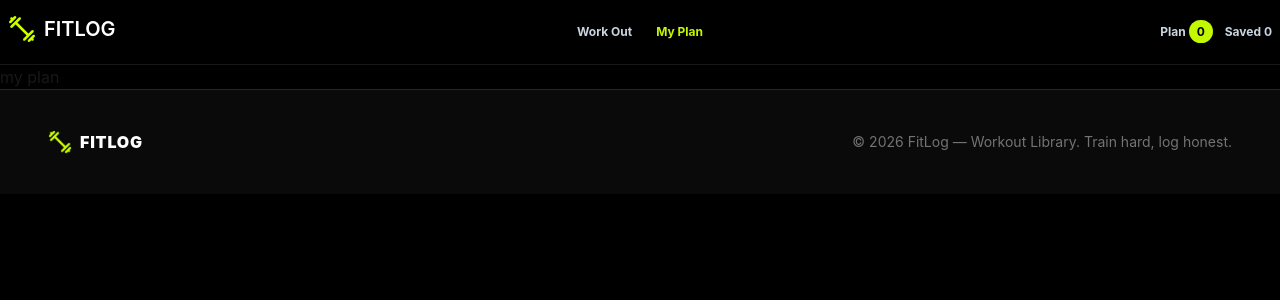
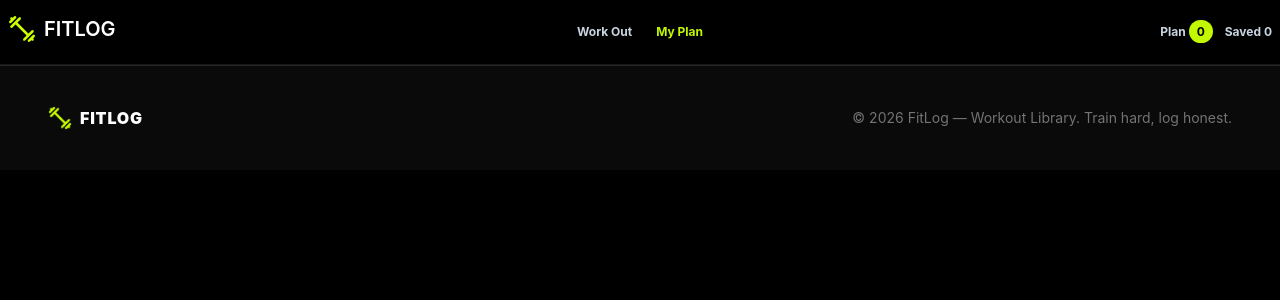
Before and after one commit to dhiman067/assignment-06, a Next.js app: page /myPlans in a window 1280 px wide. Shown: the top 300 px of the page. Built offline with nearby package versions, Linux system fonts and the light colour scheme.

Commit message:
context api created

```diff
--- /dev/null
+++ b/src/Components/ActionButton/TodaysPlanBtn.tsx
@@ -0,0 +1,33 @@
+'use client'
+import { exerciseContext } from '@/ContextApi/Context';
+import { Ifit } from '@/type';
+import { Calendar } from 'lucide-react';
+import { useContext } from 'react';
+
+const TodaysPlanBtn = ({data}:{data:Ifit}) => {
+    const state = useContext(exerciseContext)
+    const {todaysPlan,setTodaysPlan} = state
+    console.log(todaysPlan);
+    const handleTodayPlan = ()=>{
+        if(todaysPlan.includes(data)){
+            alert("already added")
+            return
+        }
+        else{
+            setTodaysPlan([...todaysPlan,data])
+            alert(`${data.name} added`)
+        }
+    }
+    return (
+        <div>
+            <button
+            onClick={handleTodayPlan}
+            className="flex-1 min-w-[160px] bg-[#ccff00] hover:bg-[#b8e600] text-black font-bold text-xs sm:text-sm tracking-wide py-3 px-4 rounded-xl flex items-center justify-center gap-2 transition-colors cursor-pointer">
+              <Calendar className="w-4 h-4 stroke-[2.5]" />
+              <span>Add to today&apos;s plan</span>
+            </button>
+        </div>
+    );
+};
+
+export default TodaysPlanBtn;
--- a/src/Components/ExerciseDetail.tsx
+++ b/src/Components/ExerciseDetail.tsx
@@ -1,6 +1,7 @@
 import { Ifit } from '@/type';
 import Image from 'next/image';
 import { Calendar, Bookmark } from 'lucide-react';
+import TodaysPlanBtn from './ActionButton/TodaysPlanBtn';
 
 const ExerciseDetail = ({data}:{data:Ifit}) => {
     return (
@@ -126,10 +127,7 @@ const ExerciseDetail = ({data}:{data:Ifit}) => {
 
           {/* Action Buttons */}
           <div className="flex flex-wrap items-center gap-3 pt-2">
-            <button className="flex-1 min-w-[160px] bg-[#ccff00] hover:bg-[#b8e600] text-black font-bold text-xs sm:text-sm tracking-wide py-3 px-4 rounded-xl flex items-center justify-center gap-2 transition-colors cursor-pointer">
-              <Calendar className="w-4 h-4 stroke-[2.5]" />
-              <span>Add to today&apos;s plan</span>
-            </button>
+            <TodaysPlanBtn data={data}></TodaysPlanBtn>
 
             <button className="flex-1 min-w-[140px] bg-[#12141a] hover:bg-neutral-800 text-neutral-300 font-bold text-xs sm:text-sm tracking-wide py-3 px-4 rounded-xl border border-neutral-800 flex items-center justify-center gap-2 transition-colors cursor-pointer">
               <Bookmark className="w-4 h-4 stroke-[2]" />
--- /dev/null
+++ b/src/ContextApi/Context.tsx
@@ -0,0 +1,21 @@
+'use client'
+
+import { createContext, ReactNode, useState } from "react";
+
+export const exerciseContext = createContext({})
+const ExerciseContextProvider = ({children}:{children:ReactNode}) => {
+    const [todaysPlan,setTodaysPlan] = useState([])
+    const [saveLater, setSaveLater] = useState([])
+    const sharedState ={
+        todaysPlan,setTodaysPlan,saveLater,setSaveLater
+    }
+    return (
+        <div>
+            <exerciseContext.Provider value={sharedState}>
+            {children}
+            </exerciseContext.Provider>
+        </div>
+    );
+};
+
+export default ExerciseContextProvider;
--- a/src/app/layout.tsx
+++ b/src/app/layout.tsx
@@ -4,6 +4,7 @@ import "./globals.css";
 import { ToastContainer } from "react-toastify";
 import Navbar from "@/Components/FixedItems/Navbar";
 import Footer from "@/Components/FixedItems/Footer";
+import ExerciseContextProvider from "@/ContextApi/Context";
 
 const geistSans = Geist({
   variable: "--font-geist-sans",
@@ -27,11 +28,14 @@ export default function RootLayout({ children }: LayoutProps<"/">) {
       data-theme="light"
       className={`${geistSans.variable} ${geistMono.variable} h-full antialiased`}
     >
+
       <body className="min-h-full flex flex-col bg-black">
+      <ExerciseContextProvider>
         <Navbar></Navbar>
       {children}
       <Footer></Footer>
       <ToastContainer />
+      </ExerciseContextProvider>
       </body>
     </html>
   );
--- a/src/app/myPlans/page.tsx
+++ b/src/app/myPlans/page.tsx
@@ -1,9 +1,16 @@
+'use client'
+import { exerciseContext } from "@/ContextApi/Context";
+import { Ifit } from "@/type";
+import { useContext } from "react";
 
 
 const MyPlanPage = () => {
+    const {todaysPlan} = useContext(exerciseContext)
     return (
         <div>
-            my plan
+            {
+                todaysPlan.map((today:Ifit) =>today.name)
+            }
         </div>
     );
 };
```
